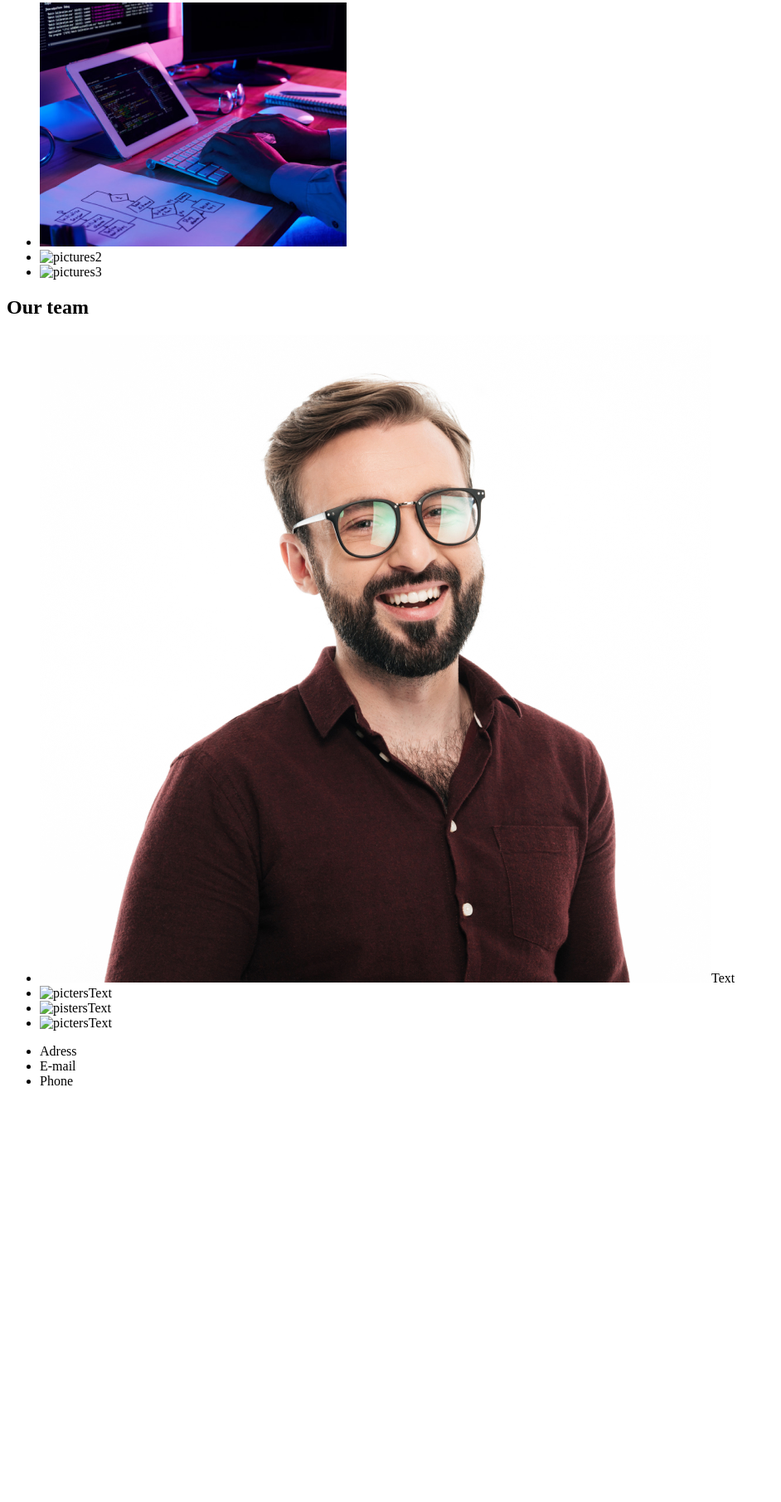
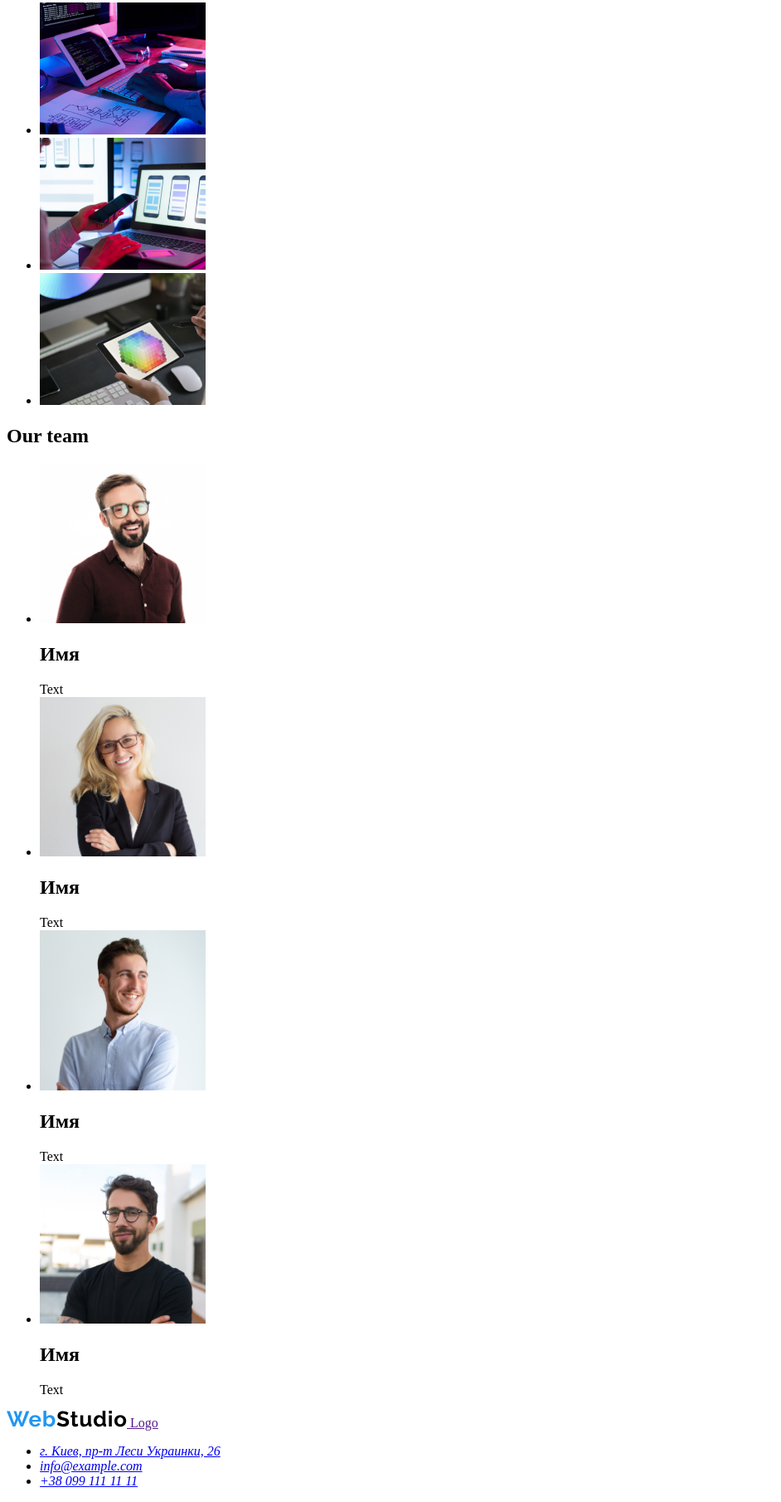
Before and after one commit to VVDenvlad1980/firstHomework, a plain HTML site: page index.html in a window 1280 px wide. Shown: the part 642-2452 px from the top of the page at 83% size, without its empty margins (0-942 px from the left). Before the commit the page ends 1970 px from the top, so only its background shows below. Drawn offline with Linux system fonts and the light colour scheme.

Commit message:
change pict
img!=png

```diff
--- a/index.html
+++ b/index.html
@@ -21,16 +21,16 @@
                 <li><a href="">Contacts</a></li>
             </ul>
             <ul>
-                <li>E-mail</li>
-                <li>Number</li>
+                <li> <a href="mailto : info@devstudio.com">info@devstudio.com </a></li>
+                <li><a href="tel:+38 096 111 11 11 "> +38 096 111 11 11 </a></li>
             </ul>
             </nav>
+
     </header>
-
     <main>
 <!--Hero-->
 <section>
-    <h1>effective solutions for your business </h1>
+    <h1>Effective solutions for your business </h1>
     <a href="/images/">order service</a>
 </section>
 <!--Our advantages-->
@@ -52,9 +52,9 @@
 <section>
     <h2>what we do</h2>
     <ul>
-        <li><img src="/images/img.png" alt="pictures1"></li>
-        <li><img src="/images/img(1).png" alt="pictures2"></li>
-        <li><img src="/images/img(2).png" alt="pictures3"></li>
+         <li><img src="/images/img.png" width="200" alt="pictures1"></li>
+        <li><img src="/images/img (1).png" width="200" alt="pictures2"></li>
+        <li><img src="/images/img (2).png"  width="200" alt="pictures3"></li>
     </ul>
 </section>
 
@@ -62,10 +62,10 @@
 <section>
 <h2>Our team</h2>
 <ul>
-    <li><img src="/images/img.jpg" alt="picters the man">Text</li>
-    <li><img src="/images/img(2).jpg" alt="picters">Text</li>
-    <li><img src="/images/img(3).jpg" alt="pisters">Text</li>
-    <li><img src="/images/img(4).jpg" alt="picters">Text</li>
+ <li><img src="/images/img.jpg" width="200" alt="picters"> <h2>Имя</h2> Text</li>
+    <li><img src="/images/img (2).jpg" width="200" alt="picters"><h2>Имя</h2>Text</li>
+    <li><img src="/images/img (3).jpg" width="200" alt="pisters"><h2>Имя</h2>Text</li>
+    <li><img src="/images/img (4).jpg" width="200" alt="picters"><h2>Имя</h2>Text</li>
 </ul>
 
 
@@ -75,13 +75,18 @@
 <footer>
     <a href="/images/Footerbg.png"></a>
 
-<a href="/images/WebStudio(1).svg"></a>
+<a href="">
+    <img src="/images/WebStudio.svg" alt="logo of company">
+    Logo </a>
+
+<address>
     <ul>
-        <li>Adress</li>
-        <li>E-mail</li>
-        <li>Phone</li>
+<li><html lang="en"></html><a href="https://goo.gl/maps/SyG1egsGHd4TxLhdA">г. Киев, пр-т Леси Украинки, 26 <html lang="en"> </a> </li>
+
+      <li><a href="mailto:info@example.com">info@example.com</a></li>
+      <li><a href="tel:+38 099 111 11 11">+38 099 111 11 11</a></li>
     </ul>
-
+</address>
 
 
 </footer>
```
